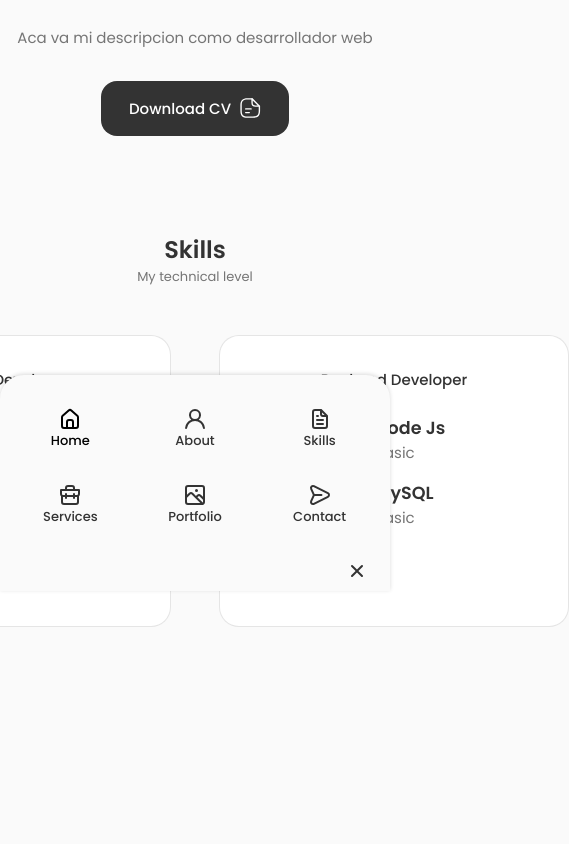
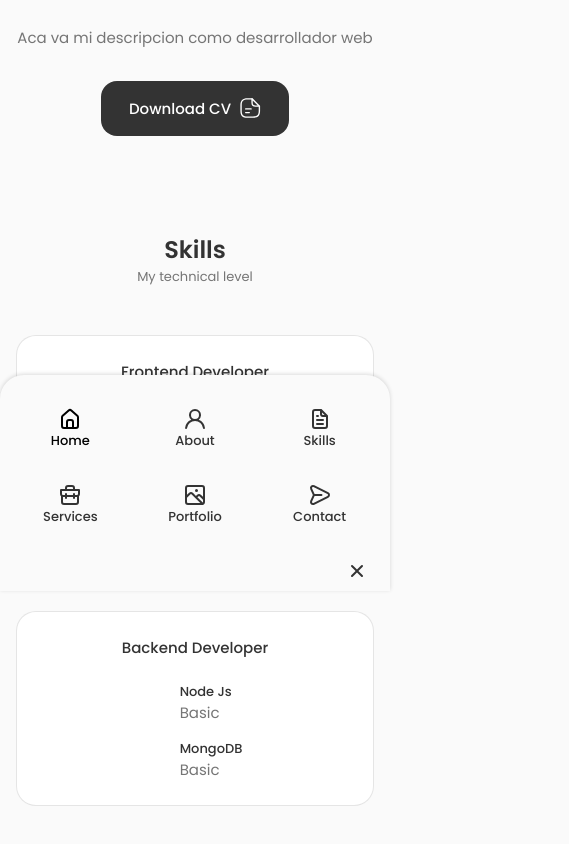
Before and after one commit to Dfcuevas/portfolio-DiegoCuevas, a React (Vite) app: page / in a window 390 px wide. Shown: the part 1097-1941 px from the top of the page, 569 px wide, since content can reach past the window. Before the commit the page ends 1836 px from the top, so only its background shows below. Built offline with nearby package versions, Linux system fonts and the light colour scheme; some icons are missing.

Commit message:
terminando componente skills

```diff
--- a/src/components/skills/Backend.jsx
+++ b/src/components/skills/Backend.jsx
@@ -20,7 +20,7 @@ const Backend = () => {
             <box-icon name="badge-check" className="badge-check"></box-icon>
 
             <div>
-              <h3 className="skills__name">MySQL</h3>
+              <h3 className="skills__name">MongoDB</h3>
               <span className="skills__level">Basic</span>
             </div>
           </div>
--- a/src/components/skills/Skills.jsx
+++ b/src/components/skills/Skills.jsx
@@ -1,9 +1,10 @@
-import React from "react";
+import React, { useEffect } from "react";
 import Backend from "./Backend";
 import Frontend from "./Frontend";
 import "./skills.css";
 
 const Skills = () => {
+  const [data, setData] = React.useState(false);
   return (
     <section className="skills section" id="skills">
       <h2 className="section__title">Skills</h2>
--- a/src/components/skills/skills.css
+++ b/src/components/skills/skills.css
@@ -38,3 +38,47 @@
   font-size: 1rem;
   color: var(--title-color);
 }
+
+.skills__name {
+  font-size: var(--normal-font-size);
+  font-weight: var(--font-medium);
+  line-height: 18px;
+}
+
+.skills__level {
+  font-size: var(--tiny-font-size);
+}
+
+/* Breakpoints */
+
+/* for large devices */
+
+@media screen and (max-width: 992px) {
+  .skills__container {
+    grid-template-columns: max-content;
+  }
+}
+
+/* for MEDIUM devices */
+
+@media screen and (max-width: 576px) {
+  .skills__container {
+    grid-template-columns: 1fr;
+  }
+
+  .skills__content {
+    padding: 1.5rem;
+  }
+}
+
+/* for SMALL devices */
+
+@media screen and (max-width: 390px) {
+  .skills__box {
+    column-gap: 1.25rem;
+  }
+
+  .skills__name {
+    font-size: var(--small-font-size);
+  }
+}
```
